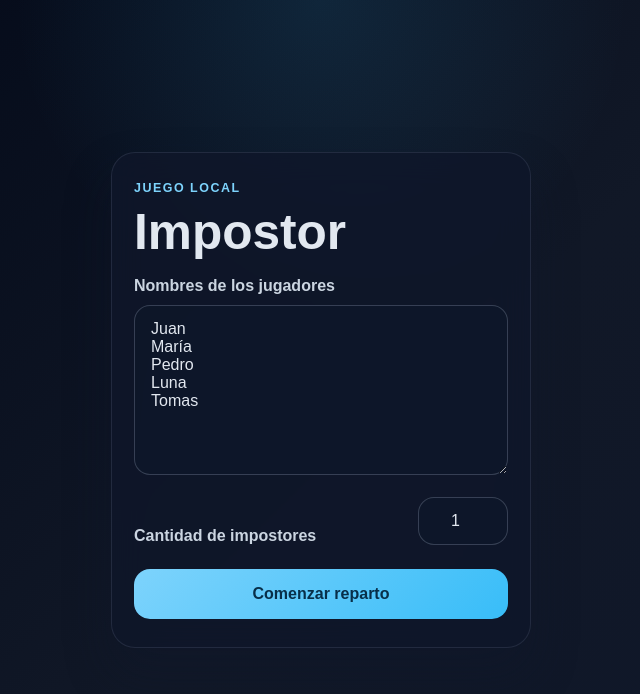
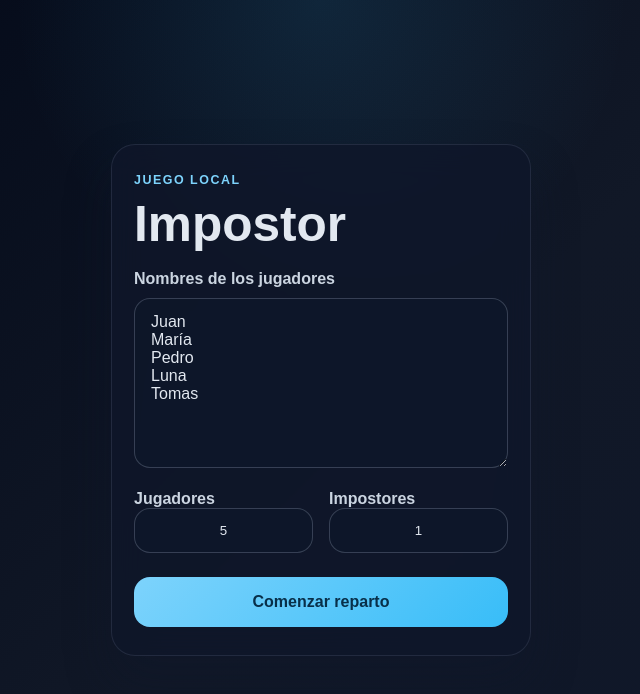
Before and after one commit to Ace0467/impostor, a Next.js app: page / in a window 1280 px wide. Shown: the top 694 px of the page, without its empty margins (319-959 px from the left). Built offline with nearby package versions, Linux system fonts and the light colour scheme.

Commit message:
Use dropdowns for player and impostor counts

```diff
--- a/app/globals.css
+++ b/app/globals.css
@@ -91,7 +91,8 @@ h2 {
 }
 
 .names-input,
-.number-input {
+.number-input,
+.select-input {
   width: 100%;
   border: 1px solid rgba(148, 163, 184, 0.3);
   border-radius: 16px;
@@ -113,13 +114,25 @@ h2 {
   margin-top: 18px;
 }
 
+.settings-row-selects {
+  align-items: stretch;
+}
+
+.select-group {
+  flex: 1;
+}
+
 .settings-row .field-label {
   margin: 0;
 }
 
-.number-input {
-  width: 90px;
+.number-input,
+.select-input {
   text-align: center;
+}
+
+.select-input {
+  appearance: none;
 }
 
 .primary-button {
--- a/app/page.tsx
+++ b/app/page.tsx
@@ -83,6 +83,7 @@ function buildPlayers(names: string[], impostorCount: number): Player[] {
 
 export default function Home() {
   const [namesInput, setNamesInput] = useState("Juan\nMaría\nPedro\nLuna\nTomas");
+  const [playerCount, setPlayerCount] = useState(5);
   const [impostorCount, setImpostorCount] = useState(1);
   const [players, setPlayers] = useState<Player[]>([]);
   const [currentIndex, setCurrentIndex] = useState(0);
@@ -90,20 +91,33 @@ export default function Home() {
   const [error, setError] = useState("");
 
   const currentPlayer = players[currentIndex];
+  const maxImpostorCount = Math.max(1, playerCount - 1);
 
   const canStart = useMemo(() => {
     const count = namesInput
       .split("\n")
       .map((name) => name.trim())
       .filter(Boolean).length;
-    return count > 0 && impostorCount >= 0 && impostorCount < count;
-  }, [impostorCount, namesInput]);
+    return playerCount >= 2 && count > 0 && impostorCount >= 1 && impostorCount < playerCount;
+  }, [impostorCount, namesInput, playerCount]);
+
+  function handlePlayerCountChange(nextCount: number) {
+    setPlayerCount(nextCount);
+    setImpostorCount((previous) => Math.min(previous, Math.max(1, nextCount - 1)));
+  }
 
   function handleStart() {
-    const names = namesInput
+    const providedNames = namesInput
       .split("\n")
       .map((name) => name.trim())
       .filter(Boolean);
+
+    const finalNames = [...providedNames];
+    while (finalNames.length < playerCount) {
+      finalNames.push(`Jugador ${finalNames.length + 1}`);
+    }
+
+    const names = finalNames.slice(0, playerCount);
 
     if (names.length < 2) {
       setError("Necesitás al menos 2 jugadores para empezar.");
@@ -156,19 +170,42 @@ export default function Home() {
             placeholder="Juan&#10;María&#10;Pedro"
           />
 
-          <div className="settings-row">
-            <label className="field-label" htmlFor="impostors">
-              Cantidad de impostores
-            </label>
-            <input
-              id="impostors"
-              type="number"
-              min={1}
-              max={10}
-              value={impostorCount}
-              onChange={(event) => setImpostorCount(Number(event.target.value) || 1)}
-              className="number-input"
-            />
+          <div className="settings-row settings-row-selects">
+            <div className="select-group">
+              <label className="field-label" htmlFor="players">
+                Jugadores
+              </label>
+              <select
+                id="players"
+                className="select-input"
+                value={playerCount}
+                onChange={(event) => handlePlayerCountChange(Number(event.target.value))}
+              >
+                {Array.from({ length: 10 }, (_, index) => index + 2).map((count) => (
+                  <option key={count} value={count}>
+                    {count}
+                  </option>
+                ))}
+              </select>
+            </div>
+
+            <div className="select-group">
+              <label className="field-label" htmlFor="impostors">
+                Impostores
+              </label>
+              <select
+                id="impostors"
+                className="select-input"
+                value={impostorCount}
+                onChange={(event) => setImpostorCount(Number(event.target.value))}
+              >
+                {Array.from({ length: maxImpostorCount }, (_, index) => index + 1).map((count) => (
+                  <option key={count} value={count}>
+                    {count}
+                  </option>
+                ))}
+              </select>
+            </div>
           </div>
 
           {error ? <p className="error">{error}</p> : null}
```
